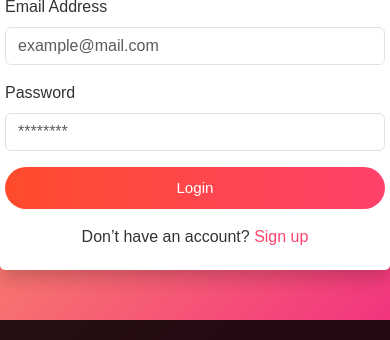
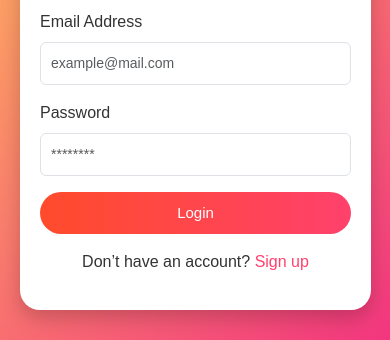
Before and after one commit to Abisheik-V/Watch-Shop, a plain HTML site: page login.html in a window 390 px wide. Shown: the part 170-510 px from the top of the page. Drawn offline with nearby package versions, Linux system fonts and the light colour scheme.

Commit message:
Updated files

```diff
--- a/login.html
+++ b/login.html
@@ -89,26 +89,41 @@
   font-size: 0.9rem;
   opacity: 0.8;
 }
-@media (max-width: 500px) {
-    .login-box {
-        padding: 10px;
-        border-radius: 10px;
-    .btn-login {
-        padding: 10px;
-        font-size: 0.95rem;
-    }
+/* For small mobile devices */
+@media screen and (max-width: 480px) {
+  .login-box {
+    width: 90%;
+    padding: 20px;
+  }
+
+  .login-box input {
+    font-size: 14px;
+    padding: 10px;
+  }
+
+  .login-box button {
+    font-size: 15px;
+    padding: 10px;
+  }
 }
+
+/* For tablets */
+@media screen and (min-width: 481px) and (max-width: 768px) {
+  .login-box {
+    width: 70%;
+    padding: 25px;
+  }
 }
-@media (max-width: 400px) {
-    .login-box {
-        padding: 5px;
-        border-radius: 5px;
-    }
-    .btn-login {
-        padding: 8px;
-        font-size: 0.9rem;
-    }
+
+/* For desktops */
+@media screen and (min-width: 769px) {
+  .login-box {
+    width: 400px;
+    padding: 30px;
+  }
 }
+
+
 
 /* ===== Responsive Media Queries ===== */
 @media (max-width: 992px) {
```
Also changed, not shown: signup.html (+34 -0 lines).
